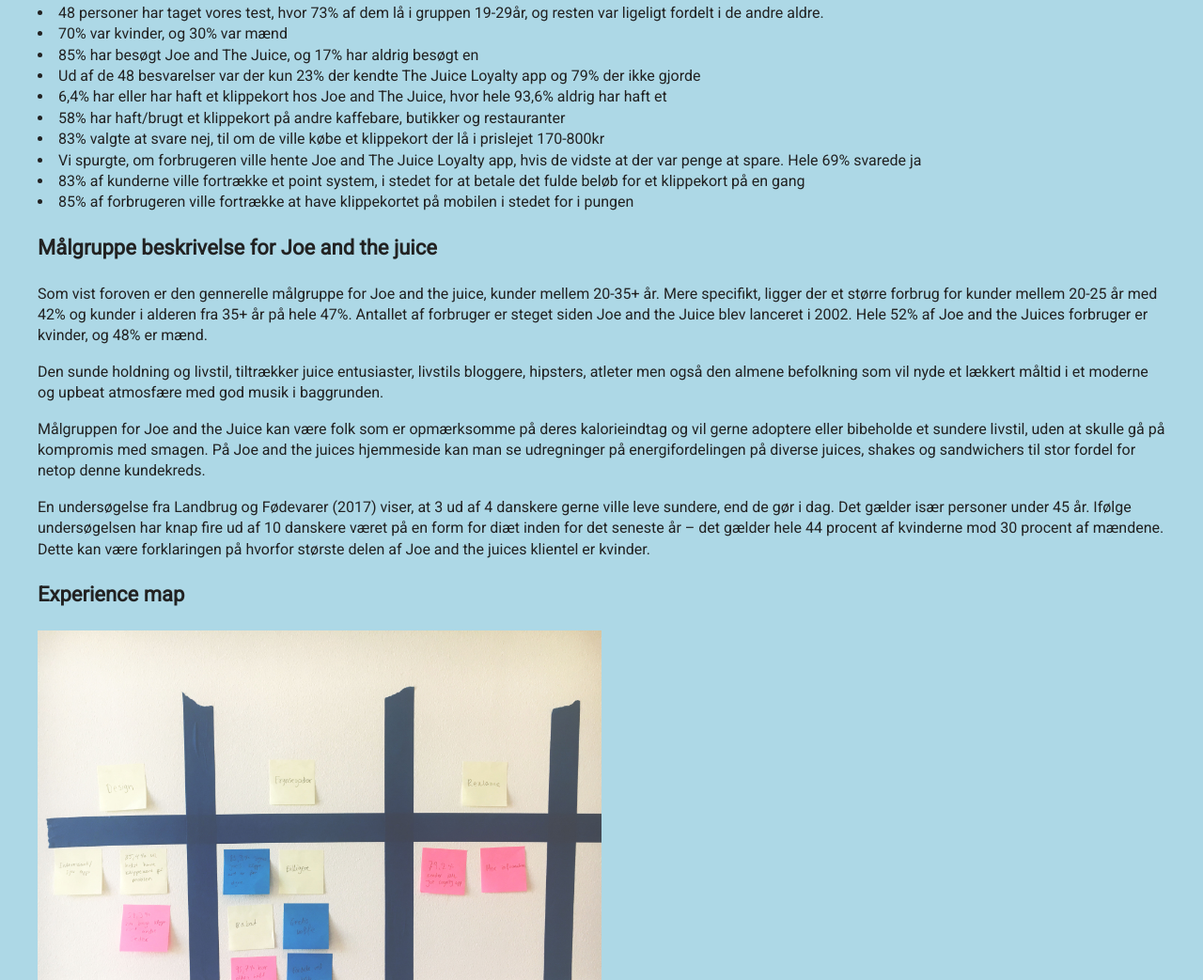
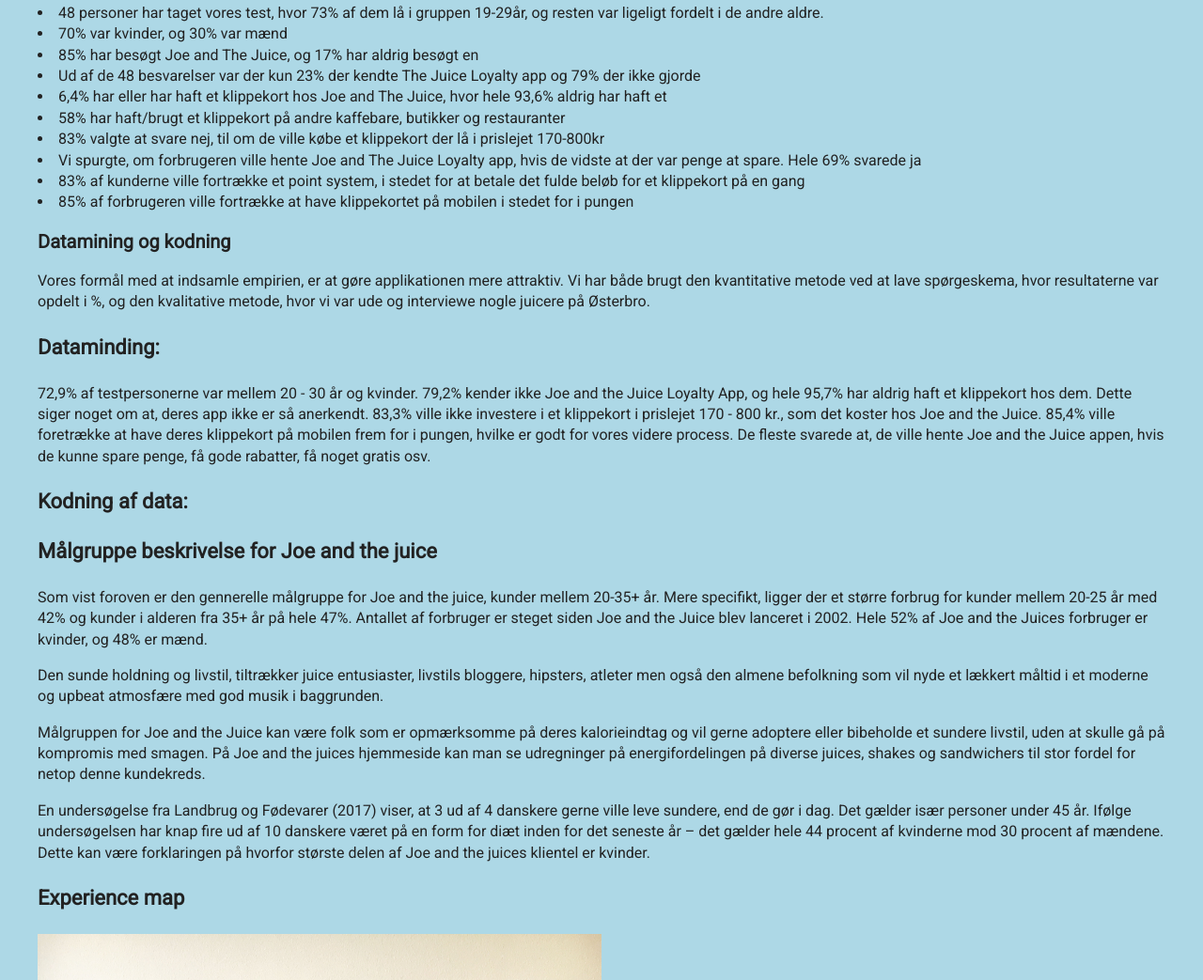
Before and after one commit to jose2945/joeandthejuice, a plain HTML site: page index.html in a window 1280 px wide. Shown: the part 1619-2662 px from the top of the page at 94% size. Drawn offline with Linux system fonts and the light colour scheme.

Commit message:
datmining

```diff
--- a/index.html
+++ b/index.html
@@ -58,7 +58,14 @@
     <li>85% af forbrugeren ville fortrække at have klippekortet på mobilen i stedet for i pungen</li>
 
 
+    <h2>Datamining og kodning</h2>
+    <p>Vores formål med at indsamle empirien, er at gøre applikationen mere attraktiv. Vi har både brugt den kvantitative metode ved at lave spørgeskema, hvor resultaterne var opdelt i %, og den kvalitative metode, hvor vi var ude og interviewe nogle juicere på Østerbro.</p>
 
+    <h3>Dataminding:</h3>
+    <p>72,9% af testpersonerne var mellem 20 - 30 år og kvinder. 79,2% kender ikke Joe and the Juice Loyalty App, og hele 95,7% har aldrig haft et klippekort hos dem. Dette siger noget om at, deres app ikke er så anerkendt. 83,3% ville ikke investere i et klippekort i prislejet 170 - 800 kr., som det koster hos Joe and the Juice. 85,4% ville foretrække at have deres klippekort på mobilen frem for i pungen, hvilke er godt for vores videre process. De fleste svarede at, de ville hente Joe and the Juice appen, hvis de kunne spare penge, få gode rabatter, få noget gratis osv.</p>
+
+    <h3>Kodning af data:</h3>
+    <p></p>
 
     <h3>Målgruppe beskrivelse for Joe and the juice</h3>
     <p>Som vist foroven er den gennerelle målgruppe for Joe and the juice, kunder mellem 20-35+ år. Mere specifikt, ligger der et større forbrug for kunder mellem 20-25 år med 42% og kunder i alderen fra 35+ år på hele 47%. Antallet af forbruger er steget siden Joe and the Juice blev lanceret i 2002. Hele 52% af Joe and the Juices forbruger er kvinder, og 48% er mænd.</p>
```
